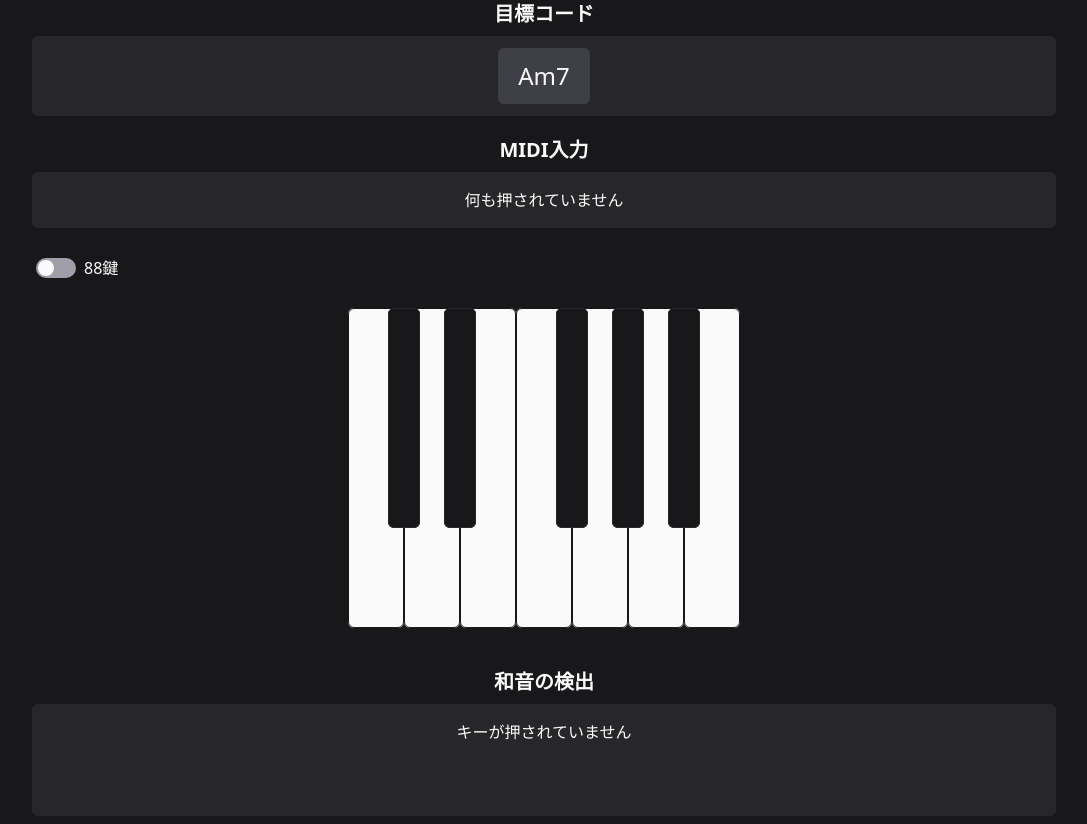
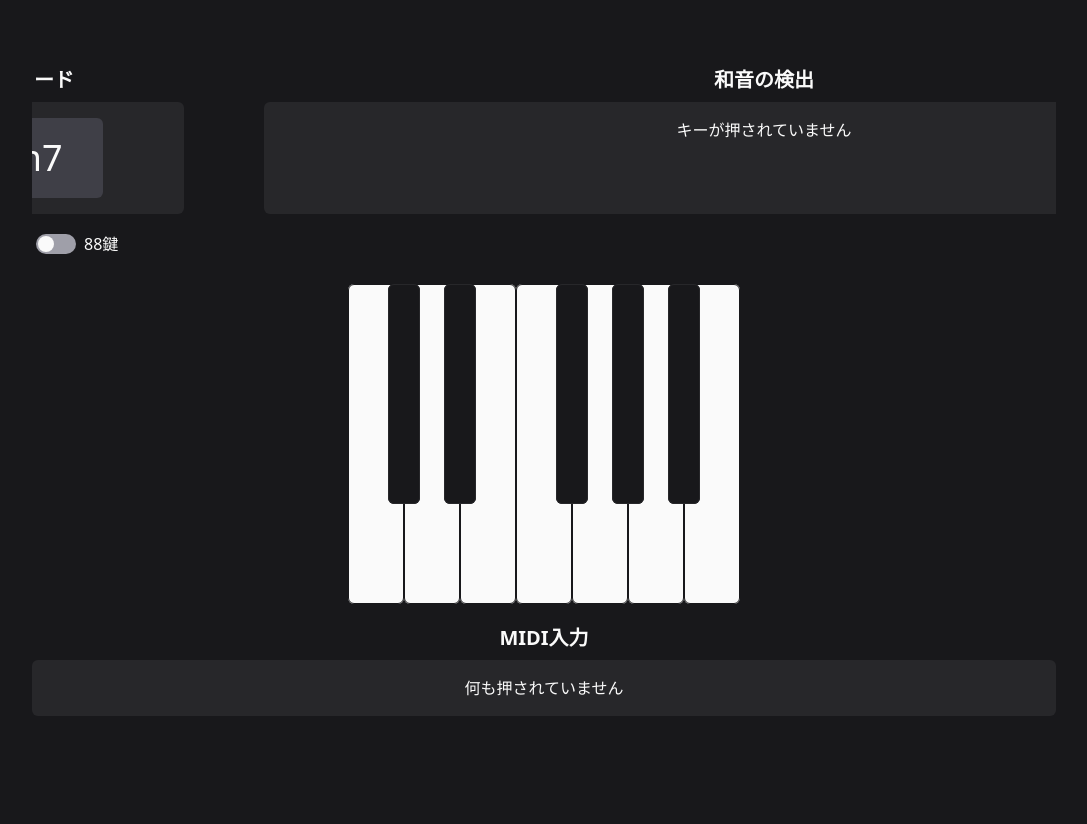
Before and after one commit to tarakichi/piano_chord_practice, a React (Vite) app: page / in a window 1280 px wide. Shown: the whole page, without its empty margins (96-1183 px from the left). After the commit the page ends 800 px from the top, so only its background shows below. Built offline with nearby package versions, Linux system fonts and the light colour scheme.

Commit message:
layout change

```diff
--- a/src/components/ChordDisplay.tsx
+++ b/src/components/ChordDisplay.tsx
@@ -20,7 +20,7 @@ export default function ChordDisplay({ midiNotes, setUserChords }: Props) {
     const otherChords = chordCandidates.filter((chord) => chord.score < 100);
 
     return (
-        <div className="mt-5">
+        <div className="ml-5">
             <h2 className='text-zinc-50 font-bold text-xl'>和音の検出</h2>
             <div className="bg-zinc-800 rounded-md my-2 mx-auto chord-list">
                 {midiNotes.length === 0 ? (
--- a/src/components/TargetChordDisplay.tsx
+++ b/src/components/TargetChordDisplay.tsx
@@ -5,12 +5,12 @@ interface Props {
 
 export default function TargetChordDisplay({ targetChord, isCorrect }: Props) {
     return (
-        <div className="mb-5">
+        <div className="mr-5">
             <h2 className='text-zinc-50 font-bold text-xl'>目標コード</h2>
-            <div className="flex justify-center items-center bg-zinc-800 rounded-md my-2 mx-auto overflow-x-hidden overflow-y-auto max-w-4/5">
+            <div className="flex justify-center items-center bg-zinc-800 rounded-md my-2 mx-auto overflow-x-hidden overflow-y-auto max-w-4/5 h-28 w-100">
                 <div
                     className={`
-                        mx-1 my-3 rounded-md font-medium text-2xl text-zinc-50 bg-zinc-700 py-3 px-5
+                        mx-1 my-3 rounded-md font-medium text-4xl text-zinc-50 bg-zinc-700 py-5 p-10
                         hover:shadow-lg hover:shadow-zinc-500/50 hover:brightness-110
                         transiton duration-200 ease-in-out ${isCorrect ? "brightness-150" : ""}
                     `}
@@ -18,7 +18,7 @@ export default function TargetChordDisplay({ targetChord, isCorrect }: Props) {
                     {targetChord}
                 </div>
                 {isCorrect === true ? (<div
-                    className="absolute mx-1 my-3 rounded-md font-medium text-2xl text-zinc-50 bg-zinc-700 py-3 px-5"
+                    className="absolute mx-1 my-3 rounded-md font-medium text-4xl text-zinc-50 bg-zinc-700 py-5 px-15"
                 >
                     正解
                 </div>) : ("")}
--- a/src/index.css
+++ b/src/index.css
@@ -21,7 +21,7 @@
         @apply max-h-14 overflow-x-hidden overflow-y-auto max-w-4/5 h-14
     }
     .chord-list {
-        @apply max-h-28 overflow-x-hidden overflow-y-auto max-w-4/5 h-28
+        @apply max-h-28 overflow-y-auto w-250 h-28
     }
 
     .switch {
--- a/src/pages/ChordPractice.tsx
+++ b/src/pages/ChordPractice.tsx
@@ -16,10 +16,14 @@ export default function ChordPractice() {
       animate={{ opacity: 1 }}
       transition={{ duration: 1 }}
     >
-      <TargetChordDisplay targetChord={targetChord} isCorrect={isCorrect}/>
+      <div className="w-screen flex justify-center">
+        <div className="flex justify-center max-w-4/5 items-center max-h-40 overflow-x-hidden overflow-y-auto h-40">
+          <TargetChordDisplay targetChord={targetChord} isCorrect={isCorrect}/>
+          <ChordDisplay midiNotes={midiNotes}/>
+        </div>
+      </div>
+      <Keyboard midiNotes={midiNotes} addNote={addNote} removeNote={removeNote}/>
       <MidiInputViewer midiNotes={midiNotes}/>
-      <Keyboard midiNotes={midiNotes} addNote={addNote} removeNote={removeNote}/>
-      <ChordDisplay midiNotes={midiNotes}/>
     </motion.div>
   );
 }
```
